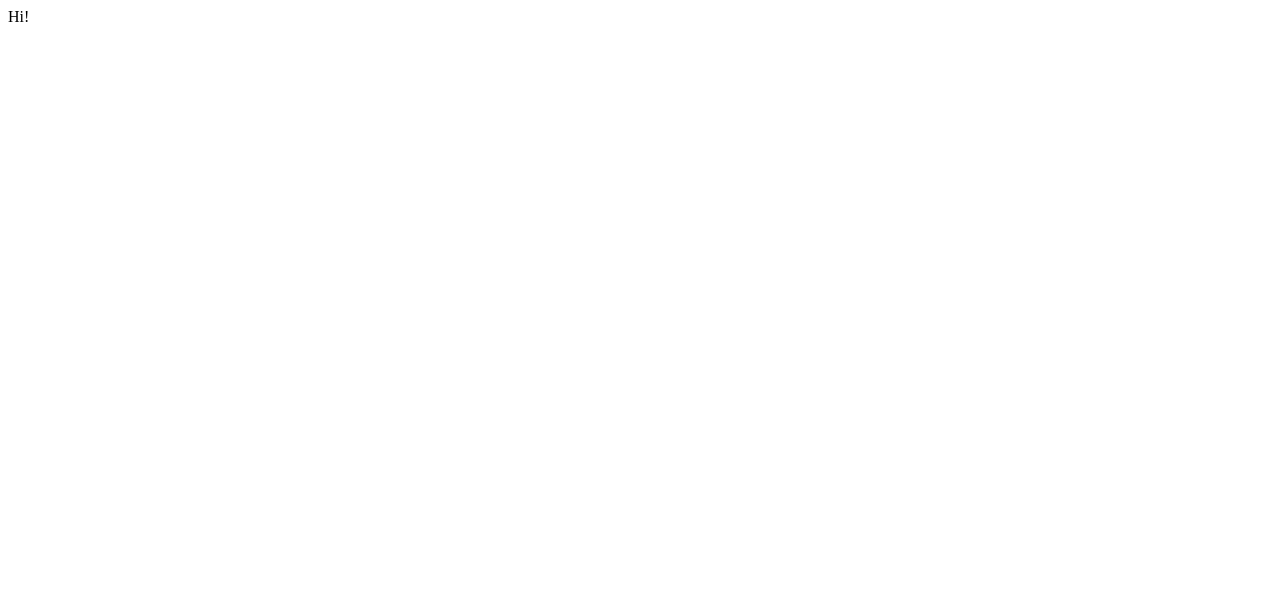
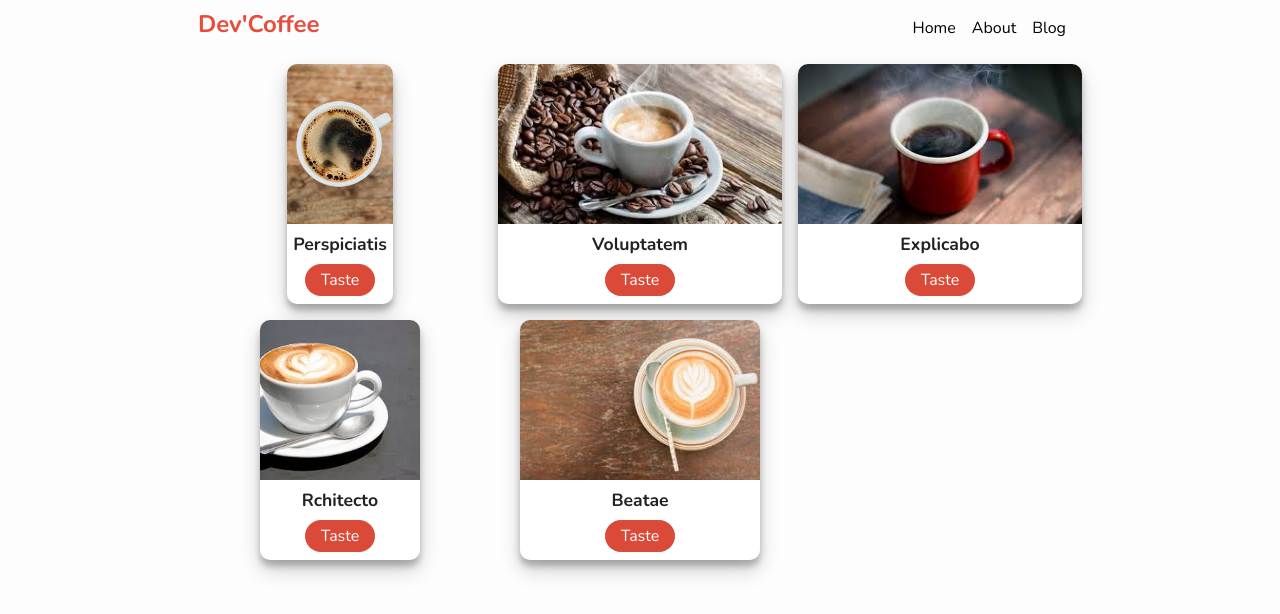
Before and after one commit to Shayan-P/Shayan-P.github.io, a plain HTML site: page index.html in a window 1280 px wide. Drawn offline with nearby package versions, Linux system fonts and the light colour scheme.

Commit message:
add pwa files

```diff
--- /dev/null
+++ b/app.js
@@ -0,0 +1,34 @@
+const container = document.querySelector(".container")
+const coffees = [
+    { name: "Perspiciatis", image: "coffee1.jpeg" },
+    { name: "Voluptatem", image: "coffee2.jpeg" },
+    { name: "Explicabo", image: "coffee3.jpeg" },
+    { name: "Rchitecto", image: "coffee4.jpeg" },
+    { name: " Beatae", image: "coffee5.jpeg" },
+]
+
+const showCoffees = () => {
+    let output = ""
+    coffees.forEach(
+        ({ name, image }) =>
+        (output += `
+              <div class="card">
+                <img class="card--avatar" src=${image} />
+                <h1 class="card--title">${name}</h1>
+                <a class="card--link" href="#">Taste</a>
+              </div>
+              `)
+    )
+    container.innerHTML = output
+}
+
+document.addEventListener("DOMContentLoaded", showCoffees)
+
+if ("serviceWorker" in navigator) {
+    window.addEventListener("load", function() {
+        navigator.serviceWorker
+            .register("/serviceWorker.js")
+            .then(res => console.log("service worker registered", res))
+            .catch(err => console.log("service worker not registered", err))
+    })
+}
--- a/index.html
+++ b/index.html
@@ -1 +1,29 @@
-Hi!
+<!DOCTYPE html>
+<html lang="en">
+
+<head>
+    <meta charset="UTF-8" />
+    <meta name="viewport" content="width=device-width, initial-scale=1.0" />
+    <meta http-equiv="X-UA-Compatible" content="ie=edge" />
+    <link rel="stylesheet" href="style.css" />
+    <link rel="manifest" href="manifest.json" />
+    <meta name="theme-color" content="#db4938" />
+    <title>Dev'Coffee PWA</title>
+</head>
+
+<body>
+    <main>
+        <nav>
+            <h1>Dev'Coffee</h1>
+            <ul>
+                <li>Home</li>
+                <li>About</li>
+                <li>Blog</li>
+            </ul>
+        </nav>
+        <div class="container"></div>
+    </main>
+    <script src="app.js"></script>
+</body>
+
+</html>
--- /dev/null
+++ b/style.css
@@ -0,0 +1,75 @@
+@import url("https://fonts.googleapis.com/css?family=Nunito:400,700&display=swap");
+* {
+  margin: 0;
+  padding: 0;
+  box-sizing: border-box;
+}
+body {
+  background: #fdfdfd;
+  font-family: "Nunito", sans-serif;
+  font-size: 1rem;
+}
+main {
+  max-width: 900px;
+  margin: auto;
+  padding: 0.5rem;
+  text-align: center;
+}
+nav {
+  display: flex;
+  justify-content: space-between;
+  align-items: center;
+}
+ul {
+  list-style: none;
+  display: flex;
+}
+
+li {
+  margin-right: 1rem;
+}
+h1 {
+  color: #e74c3c;
+  margin-bottom: 0.5rem;
+}
+
+.container {
+  display: grid;
+  grid-template-columns: repeat(auto-fit, minmax(15rem, 1fr));
+  grid-gap: 1rem;
+  justify-content: center;
+  align-items: center;
+  margin: auto;
+  padding: 1rem 0;
+}
+.card {
+  display: flex;
+  align-items: center;
+  flex-direction: column;
+  width: 15rem auto;
+  height: 15rem;
+  background: #fff;
+  box-shadow: 0 10px 20px rgba(0, 0, 0, 0.19), 0 6px 6px rgba(0, 0, 0, 0.23);
+  border-radius: 10px;
+  margin: auto;
+  overflow: hidden;
+}
+.card--avatar {
+  width: 100%;
+  height: 10rem;
+  object-fit: cover;
+}
+.card--title {
+  color: #222;
+  font-weight: 700;
+  text-transform: capitalize;
+  font-size: 1.1rem;
+  margin-top: 0.5rem;
+}
+.card--link {
+  text-decoration: none;
+  background: #db4938;
+  color: #fff;
+  padding: 0.3rem 1rem;
+  border-radius: 20px;
+}
```
Also changed, not shown: serviceWorker.js (added, +21 -0 lines), coffee1.jpeg (added), coffee2.jpeg (added), coffee3.jpeg (added), coffee4.jpeg (added), coffee5.jpeg (added), manifest.json (added).
